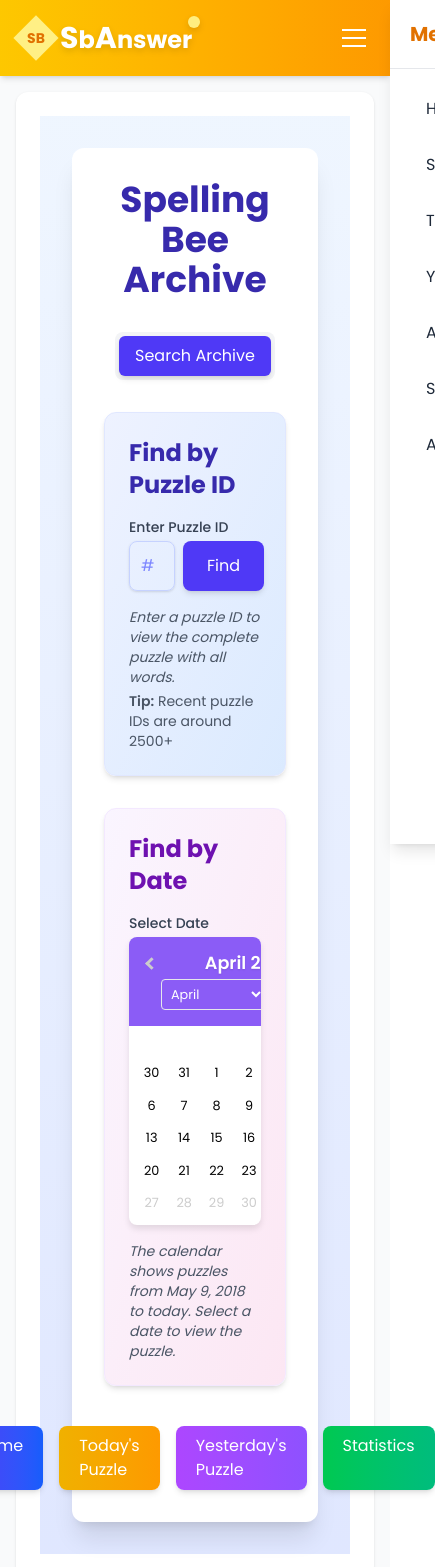
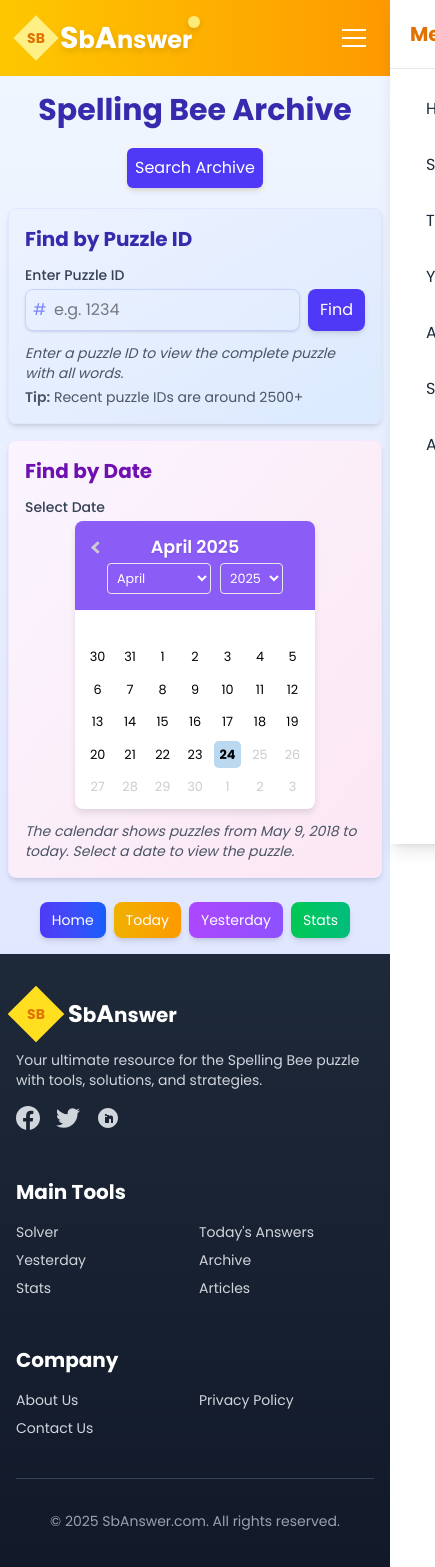
Before and after one commit to 0xSatwik/spellingbee-solver, a Next.js app: page /archive in a window 390 px wide. Shown: the top 1567 px of the page, 435 px wide, since content can reach past the window. Built offline with nearby package versions, Linux system fonts and the light colour scheme.

Commit message:
Refactor layout and styling in GlobalError and Archive components for improved responsiveness and consistency. Adjust padding, margins, and text sizes to enhance user experience across different screen sizes.

```diff
--- a/src/app/archive/page.tsx
+++ b/src/app/archive/page.tsx
@@ -193,19 +193,19 @@
   const lengths = Object.keys(wordsByLength).map(Number).sort((a, b) => b - a);
 
   return (
-    <div className="min-h-screen bg-gradient-to-b from-blue-50 to-indigo-100 p-8">
-      <div className="max-w-6xl mx-auto bg-white p-8 rounded-xl shadow-xl">
-        <h1 className="text-4xl font-bold text-center mb-8 text-indigo-800">Spelling Bee Archive</h1>
+    <div className="min-h-screen bg-gradient-to-b from-blue-50 to-indigo-100 px-2 py-4 sm:p-4 md:p-6">
+      <div className="max-w-7xl mx-auto">
+        <h1 className="text-3xl sm:text-4xl font-bold text-center mb-4 sm:mb-6 text-indigo-800">Spelling Bee Archive</h1>
 
         {/* Tabs */}
-        <div className="flex justify-center mb-8">
+        <div className="flex justify-center mb-4 sm:mb-6">
           <div className="flex space-x-2 bg-gray-100 p-1 rounded-lg">
             <button
               onClick={() => {
                 setActiveTab('search');
                 setError(null);
               }}
-              className={`px-4 py-2 rounded-md transition-all ${activeTab === 'search' ? 'bg-indigo-600 text-white shadow-md' : 'hover:bg-gray-200'}`}
+              className={`px-2 sm:px-4 py-2 rounded-md transition-all ${activeTab === 'search' ? 'bg-indigo-600 text-white shadow-md' : 'hover:bg-gray-200'}`}
             >
               Search Archive
             </button>
@@ -215,7 +215,7 @@
                   setActiveTab('puzzle');
                   setError(null);
                 }}
-                className={`px-4 py-2 rounded-md transition-all ${activeTab === 'puzzle' ? 'bg-indigo-600 text-white shadow-md' : 'hover:bg-gray-200'}`}
+                className={`px-2 sm:px-4 py-2 rounded-md transition-all ${activeTab === 'puzzle' ? 'bg-indigo-600 text-white shadow-md' : 'hover:bg-gray-200'}`}
               >
                 Current Puzzle
               </button>
@@ -226,7 +226,7 @@
                   setActiveTab('results');
                   setError(null);
                 }}
-                className={`px-4 py-2 rounded-md transition-all ${activeTab === 'results' ? 'bg-indigo-600 text-white shadow-md' : 'hover:bg-gray-200'}`}
+                className={`px-2 sm:px-4 py-2 rounded-md transition-all ${activeTab === 'results' ? 'bg-indigo-600 text-white shadow-md' : 'hover:bg-gray-200'}`}
               >
                 Search Results
               </button>
@@ -235,9 +235,9 @@
         </div>
 
         {error && (
-          <div className="bg-red-50 border border-red-200 text-red-600 p-5 rounded-lg mb-6 shadow-sm flex items-start">
+          <div className="bg-red-50 border border-red-200 text-red-600 p-3 sm:p-4 rounded-lg mb-4 sm:mb-6 shadow-sm flex items-start">
             <div className="mr-3 flex-shrink-0">
-              <svg xmlns="http://www.w3.org/2000/svg" className="h-6 w-6" fill="none" viewBox="0 0 24 24" stroke="currentColor">
+              <svg xmlns="http://www.w3.org/2000/svg" className="h-5 w-5 sm:h-6 sm:w-6" fill="none" viewBox="0 0 24 24" stroke="currentColor">
                 <path strokeLinecap="round" strokeLinejoin="round" strokeWidth={2} d="M12 8v4m0 4h.01M21 12a9 9 0 11-18 0 9 9 0 0118 0z" />
               </svg>
             </div>
@@ -252,11 +252,11 @@
 
         {/* Search Form - Combined */}
         {activeTab === 'search' && (
-          <div className="mb-8 grid grid-cols-1 md:grid-cols-2 gap-8">
+          <div className="mb-6 grid grid-cols-1 md:grid-cols-2 gap-4 md:gap-6">
             {/* Puzzle ID Search */}
-            <div className="p-6 bg-gradient-to-br from-indigo-50 to-blue-100 rounded-xl shadow-md transition-all hover:shadow-lg border border-indigo-100">
-              <h2 className="text-2xl font-bold mb-4 text-indigo-800">Find by Puzzle ID</h2>
-              <div className="mb-4">
+            <div className="p-4 bg-gradient-to-br from-indigo-50 to-blue-100 rounded-lg shadow-md transition-all hover:shadow-lg border border-indigo-100">
+              <h2 className="text-xl sm:text-2xl font-bold mb-3 text-indigo-800">Find by Puzzle ID</h2>
+              <div className="mb-3">
                 <label htmlFor="puzzleId" className="block text-sm font-medium text-gray-700 mb-1">
                   Enter Puzzle ID
                 </label>
@@ -268,16 +268,16 @@
                       value={puzzleId}
                       onChange={(e) => setPuzzleId(e.target.value)}
                       min="1"
-                      className="w-full p-3 pl-8 border border-indigo-200 rounded-lg shadow-sm focus:ring-2 focus:ring-indigo-300 focus:border-transparent"
+                      className="w-full p-2 pl-7 sm:p-3 sm:pl-8 border border-indigo-200 rounded-lg shadow-sm focus:ring-2 focus:ring-indigo-300 focus:border-transparent"
                       placeholder="e.g. 1234"
                     />
-                    <span className="absolute left-3 top-1/2 transform -translate-y-1/2 text-indigo-400">
+                    <span className="absolute left-2 sm:left-3 top-1/2 transform -translate-y-1/2 text-indigo-400">
                       #
                     </span>
                   </div>
                   <button
                     onClick={handleIdSearch}
-                    className="bg-indigo-600 text-white py-2 px-6 rounded-lg hover:bg-indigo-700 transition-colors shadow-md hover:shadow-lg flex items-center"
+                    className="bg-indigo-600 text-white py-2 px-3 sm:px-6 rounded-lg hover:bg-indigo-700 transition-colors shadow-md hover:shadow-lg flex items-center"
                     disabled={!puzzleId || loading}
                   >
                     {loading ? (
@@ -305,15 +305,15 @@
             </div>
 
             {/* Calendar Picker */}
-            <div className="p-6 bg-gradient-to-br from-purple-50 to-pink-100 rounded-xl shadow-md transition-all hover:shadow-lg border border-purple-100">
-              <h2 className="text-2xl font-bold mb-4 text-purple-800">Find by Date</h2>
-              <div className="mb-4">
+            <div className="p-4 bg-gradient-to-br from-purple-50 to-pink-100 rounded-lg shadow-md transition-all hover:shadow-lg border border-purple-100">
+              <h2 className="text-xl sm:text-2xl font-bold mb-3 text-purple-800">Find by Date</h2>
+              <div className="mb-3">
                 <label className="block text-sm font-medium text-gray-700 mb-1">
                   Select Date
                 </label>
                 {loading ? (
-                  <div className="flex flex-col items-center py-8">
-                    <div className="animate-spin rounded-full h-12 w-12 border-t-2 border-b-2 border-purple-600 mb-4"></div>
+                  <div className="flex flex-col items-center py-6">
+                    <div className="animate-spin rounded-full h-10 w-10 border-t-2 border-b-2 border-purple-600 mb-3"></div>
                     <p className="text-purple-700">Loading puzzle data...</p>
                   </div>
                 ) : (
@@ -357,16 +357,16 @@
 
         {/* Search Results */}
         {activeTab === 'results' && (
-          <div className="mb-8">
-            <h2 className="text-2xl font-bold mb-4 text-indigo-800">Search Results</h2>
+          <div className="mb-6">
+            <h2 className="text-xl sm:text-2xl font-bold mb-3 text-indigo-800">Search Results</h2>
 
             {searchResults.length > 0 ? (
               <>
-                <p className="mb-6 text-gray-600">Found {searchResults.length} puzzles matching your search.</p>
+                <p className="mb-4 text-gray-600">Found {searchResults.length} puzzles matching your search.</p>
 
-                <div className="grid gap-6 md:grid-cols-2 lg:grid-cols-3">
+                <div className="grid gap-4 sm:grid-cols-2 lg:grid-cols-3">
                   {searchResults.map((result, index) => (
-                    <div key={index} className="border border-indigo-100 rounded-lg p-5 shadow-md hover:shadow-lg transition-all bg-gradient-to-r from-white to-indigo-50">
+                    <div key={index} className="border border-indigo-100 rounded-lg p-3 sm:p-4 shadow-md hover:shadow-lg transition-all bg-gradient-to-r from-white to-indigo-50">
                       <h4 className="font-bold text-lg mb-2">
                         <Link href={`/archive?id=${result.puzzle.puzzle_id}`} className="text-indigo-600 hover:text-indigo-800 hover:underline">
                           Puzzle #{result.puzzle.puzzle_id}
@@ -376,7 +376,7 @@
                       <p className="mb-1"><span className="font-semibold">Center:</span> {result.puzzle.letters}</p>
                       <p className="mb-1"><span className="font-semibold">Letters:</span> {result.puzzle.all_letters}</p>
                       <p className="mb-1"><span className="font-semibold">Words:</span> {result.puzzle.word_count}</p>
-                      <p className="mb-3"><span className="font-semibold">Pangrams:</span> {result.puzzle.pangrams_count}</p>
+                      <p className="mb-2"><span className="font-semibold">Pangrams:</span> {result.puzzle.pangrams_count}</p>
 
                       <button
                         onClick={() => {
@@ -389,7 +389,7 @@
                           router.push(`/archive?id=${result.puzzle.puzzle_id}`);
                           setActiveTab('puzzle');
                         }}
-                        className="text-sm bg-indigo-600 text-white px-4 py-2 rounded-lg hover:bg-indigo-700 transition-colors shadow-sm hover:shadow-md"
+                        className="text-sm bg-indigo-600 text-white px-3 py-1 sm:px-4 sm:py-2 rounded-lg hover:bg-indigo-700 transition-colors shadow-sm hover:shadow-md"
                       >
                         View Details
                       </button>
@@ -398,13 +398,13 @@
                 </div>
               </>
             ) : (
-              <div className="text-center py-10">
-                <div className="inline-block p-6 bg-indigo-50 rounded-xl shadow-sm">
+              <div className="text-center py-6 sm:py-8">
+                <div className="inline-block p-4 sm:p-6 bg-indigo-50 rounded-lg shadow-sm">
                   <p className="text-lg text-indigo-800 mb-2">No puzzles found for the selected date</p>
                   <p className="text-gray-600">Try selecting a different date or searching by puzzle ID</p>
                   <button
                     onClick={() => setActiveTab('search')}
-                    className="mt-4 bg-indigo-600 text-white px-5 py-2 rounded-lg hover:bg-indigo-700 transition-colors"
+                    className="mt-3 bg-indigo-600 text-white px-4 py-2 rounded-lg hover:bg-indigo-700 transition-colors"
                   >
                     Back to Search
                   </button>
@@ -416,14 +416,14 @@
 
         {/* Current Puzzle Display */}
         {activeTab === 'puzzle' && currentPuzzle && (
-          <div className="mb-8">
-            <div className="text-center mb-8">
-              <h2 className="text-3xl font-bold mb-3 text-indigo-800">
+          <div className="mb-6">
+            <div className="text-center mb-6">
+              <h2 className="text-2xl sm:text-3xl font-bold mb-3 text-indigo-800">
                 Puzzle #{currentPuzzle.puzzle.puzzle_id} - {new Date(currentPuzzle.puzzle.date).toLocaleDateString()}
               </h2>
 
-              <div className="flex justify-center items-center mb-8">
-                <div className="relative w-80 h-80">
+              <div className="flex justify-center items-center mb-6">
+                <div className="relative w-72 h-72 sm:w-80 sm:h-80">
                   <div className="honeycomb">
                     {/* Center letter */}
                     <div className="hexagon center">
@@ -463,8 +463,8 @@
                 </div>
               </div>
 
-              <div className="inline-block px-6 py-3 bg-indigo-50 rounded-lg shadow-sm">
-                <p className="mt-2">
+              <div className="inline-block px-4 py-2 sm:px-6 sm:py-3 bg-indigo-50 rounded-lg shadow-sm">
+                <p className="mt-1">
                   <span className="font-semibold">Letters:</span> {currentPuzzle.puzzle.all_letters.split('').join(', ')}
                 </p>
                 <p className="mt-1">
@@ -474,17 +474,17 @@
               </div>
             </div>
 
-            <div className="mt-10 bg-white p-6 rounded-xl shadow-md">
-              <h3 className="text-2xl font-bold mb-5 text-indigo-800">Words</h3>
+            <div className="mt-6 sm:mt-8">
+              <h3 className="text-xl sm:text-2xl font-bold mb-4 text-indigo-800">Words</h3>
 
               {lengths.map(length => (
-                <div key={length} className="mb-8">
-                  <h4 className="text-lg font-semibold mb-3 pl-2 border-l-4 border-indigo-500">{length}-letter words ({wordsByLength[length].length})</h4>
+                <div key={length} className="mb-6">
+                  <h4 className="text-lg font-semibold mb-2 pl-2 border-l-4 border-indigo-500">{length}-letter words ({wordsByLength[length].length})</h4>
                   <div className="flex flex-wrap gap-2">
                     {wordsByLength[length].map((word, index) => (
                       <div
                         key={index}
-                        className={`px-3 py-1 rounded-full shadow-sm ${word.is_pangram ? 'bg-yellow-300 font-semibold' : 'bg-gray-100'} hover:transform hover:scale-105 transition-transform`}
+                        className={`px-2 sm:px-3 py-1 rounded-full shadow-sm ${word.is_pangram ? 'bg-yellow-300 font-semibold' : 'bg-gray-100'} hover:transform hover:scale-105 transition-transform`}
                       >
                         {word.word}
                       </div>
@@ -505,18 +505,26 @@
 
           .hexagon {
             position: absolute;
-            width: 70px;
-            height: 70px;
+            width: 60px;
+            height: 60px;
             background-color: #E5E7EB; /* gray-200 */
             clip-path: polygon(50% 0%, 100% 25%, 100% 75%, 50% 100%, 0% 75%, 0% 25%);
             display: flex;
             align-items: center;
             justify-content: center;
-            font-size: 28px;
+            font-size: 24px;
             font-weight: bold;
             transition: all 0.3s ease;
             border: 2px solid white;
             box-shadow: 0 4px 6px rgba(0, 0, 0, 0.1);
+          }
+
+          @media (min-width: 640px) {
+            .hexagon {
+              width: 70px;
+              height: 70px;
+              font-size: 28px;
+            }
           }
 
           .hexagon:hover {
@@ -524,14 +532,21 @@
           }
 
           .hexagon.center {
-            width: 80px;
-            height: 80px;
+            width: 70px;
+            height: 70px;
             background-color: #818CF8; /* indigo-400 */
             top: 50%;
             left: 50%;
             transform: translate(-50%, -50%);
             z-index: 1;
             color: white;
+          }
+
+          @media (min-width: 640px) {
+            .hexagon.center {
+              width: 80px;
+              height: 80px;
+            }
           }
 
           .hexagon.center:hover {
@@ -714,30 +729,30 @@
           }
         `}</style>
 
-        <div className="flex justify-center mt-10 space-x-4">
+        <div className="flex justify-center mt-6 sm:mt-8 space-x-2 sm:space-x-4">
           <Link
             href="/"
-            className="px-5 py-2 bg-gradient-to-r from-indigo-600 to-blue-600 text-white rounded-lg hover:from-indigo-700 hover:to-blue-700 transition-all shadow-md hover:shadow-lg"
+            className="px-3 py-2 sm:px-5 sm:py-2 bg-gradient-to-r from-indigo-600 to-blue-600 text-white rounded-lg hover:from-indigo-700 hover:to-blue-700 transition-all shadow-md hover:shadow-lg text-sm sm:text-base"
           >
             Home
           </Link>
           <Link
             href="/today"
-            className="px-5 py-2 bg-gradient-to-r from-yellow-500 to-amber-500 text-white rounded-lg hover:from-yellow-600 hover:to-amber-600 transition-all shadow-md hover:shadow-lg"
+            className="px-3 py-2 sm:px-5 sm:py-2 bg-gradient-to-r from-yellow-500 to-amber-500 text-white rounded-lg hover:from-yellow-600 hover:to-amber-600 transition-all shadow-md hover:shadow-lg text-sm sm:text-base"
           >
-            Today's Puzzle
+            Today
           </Link>
           <Link
             href="/yesterday"
-            className="px-5 py-2 bg-gradient-to-r from-purple-500 to-violet-500 text-white rounded-lg hover:from-purple-600 hover:to-violet-600 transition-all shadow-md hover:shadow-lg"
+            className="px-3 py-2 sm:px-5 sm:py-2 bg-gradient-to-r from-purple-500 to-violet-500 text-white rounded-lg hover:from-purple-600 hover:to-violet-600 transition-all shadow-md hover:shadow-lg text-sm sm:text-base"
           >
-            Yesterday's Puzzle
+            Yesterday
           </Link>
           <Link
             href="/stats"
-            className="px-5 py-2 bg-gradient-to-r from-green-500 to-emerald-500 text-white rounded-lg hover:from-green-600 hover:to-emerald-600 transition-all shadow-md hover:shadow-lg"
+            className="px-3 py-2 sm:px-5 sm:py-2 bg-gradient-to-r from-green-500 to-emerald-500 text-white rounded-lg hover:from-green-600 hover:to-emerald-600 transition-all shadow-md hover:shadow-lg text-sm sm:text-base"
           >
-            Statistics
+            Stats
           </Link>
         </div>
       </div>
--- a/src/app/global-error.tsx
+++ b/src/app/global-error.tsx
@@ -42,9 +42,8 @@
               </Link>
             </div>
           </header>
-          <main className="flex-grow container mx-auto p-4 md:p-6 lg:p-8">
-            <div className="bg-white rounded-xl shadow-sm p-6 md:p-8">
-              <div className="flex flex-col items-center justify-center min-h-[50vh] text-center">
+          <main className="flex-grow">
+            <div className="flex flex-col items-center justify-center min-h-[50vh] text-center p-4">
               <div className="w-16 h-16 bg-red-100 rounded-full flex items-center justify-center mb-6">
                 <svg className="w-8 h-8 text-red-600" fill="none" stroke="currentColor" viewBox="0 0 24 24" xmlns="http://www.w3.org/2000/svg">
                   <path strokeLinecap="round" strokeLinejoin="round" strokeWidth="2" d="M12 9v2m0 4h.01m-6.938 4h13.856c1.54 0 2.502-1.667 1.732-3L13.732 4c-.77-1.333-2.694-1.333-3.464 0L3.34 16c-.77 1.333.192 3 1.732 3z" />
@@ -69,7 +68,6 @@
                 </Link>
               </div>
             </div>
-            </div>
           </main>
           <footer className="bg-gradient-to-b from-gray-800 to-gray-900 text-white py-6">
             <div className="container mx-auto px-4 text-center">
--- a/src/app/layout.tsx
+++ b/src/app/layout.tsx
@@ -59,10 +59,8 @@
               </div>
             </div>
           </header>
-          <main className="flex-grow container mx-auto p-4 md:p-6 lg:p-8">
-            <div className="bg-white rounded-xl shadow-sm p-6 md:p-8">
-              {children}
-            </div>
+          <main className="flex-grow">
+            {children}
           </main>
           <footer className="bg-gradient-to-b from-gray-800 to-gray-900 text-white py-10">
             <div className="container mx-auto px-4">
```
Lines whose indentation alone changed are shown as unchanged.
